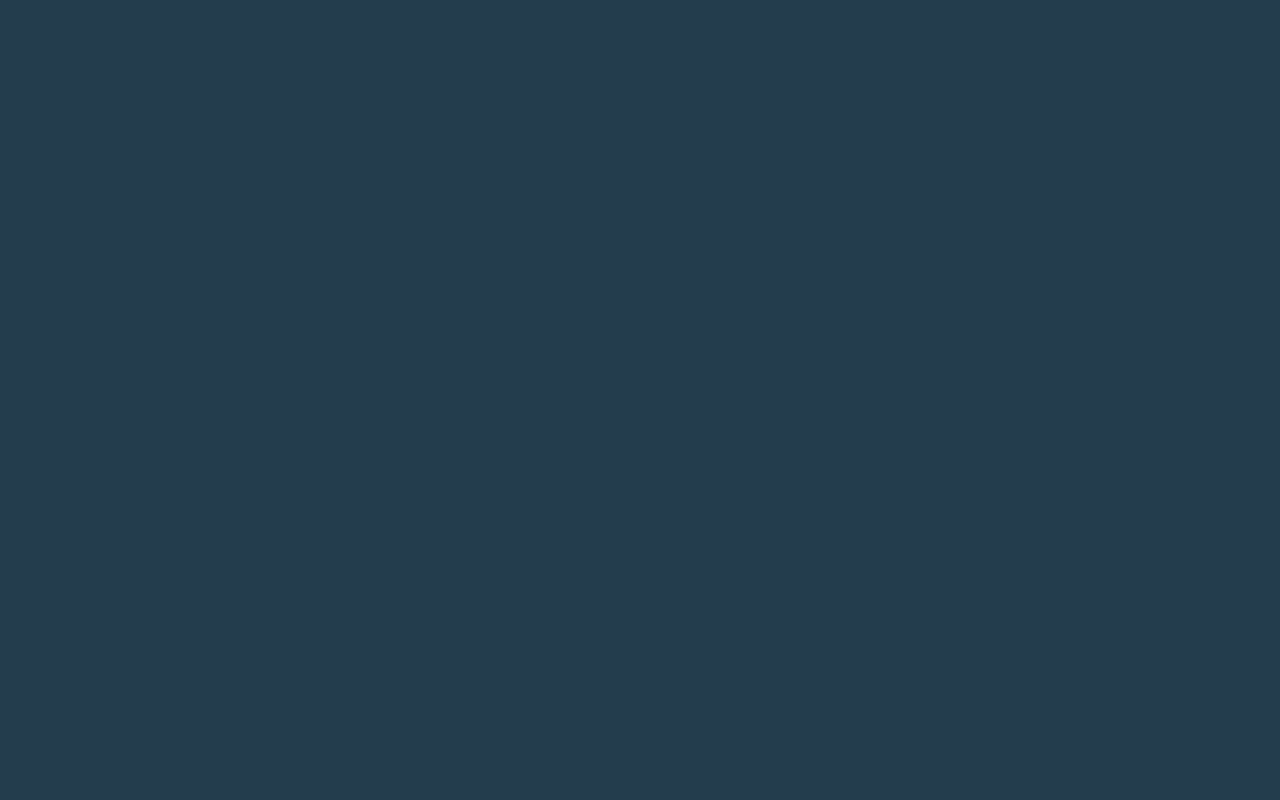
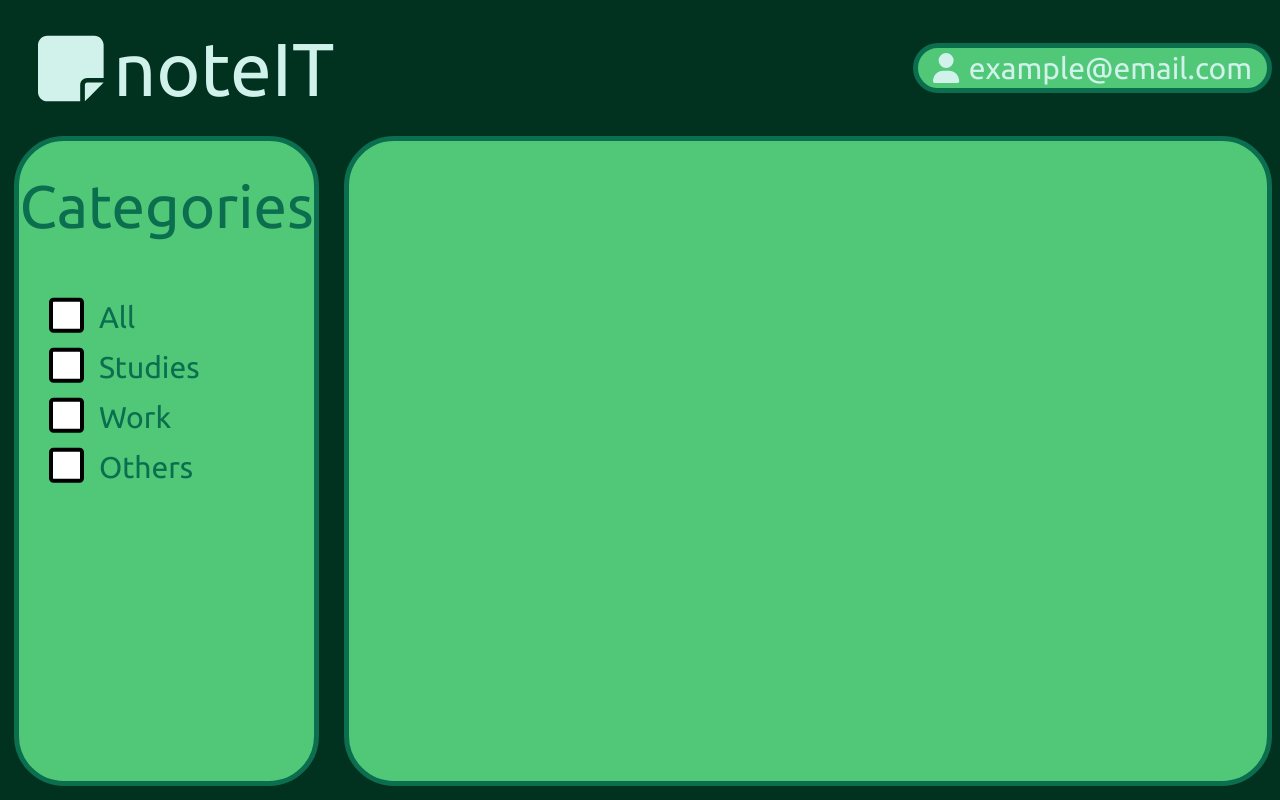
Before and after one commit to SharixVent/noteIT, a React (Vite) app in the folder frontend/: page /mainpage in a window 1280 px wide. Before the commit this address had no page. Built offline with nearby package versions, Linux system fonts and the light colour scheme.

Commit message:
Added MainPage.jsx with styles

```diff
--- a/frontend/src/App.jsx
+++ b/frontend/src/App.jsx
@@ -2,6 +2,7 @@ import { BrowserRouter as Router, Routes, Route } from 'react-router-dom';
 import Home from './components/Home/Home.jsx';
 import Login from './components/Login/Login.jsx';
 import Register from './components/Register/Register.jsx';
+import MainPage from './components/MainPage/MainPage.jsx';
 
 function App() {
     return (
@@ -10,6 +11,7 @@ function App() {
                 <Route path="/" element={<Home />} />
                 <Route path="/login" element={<Login />} />
                 <Route path="/register" element={<Register />} />
+                <Route path="/mainpage" element={<MainPage />} />
             </Routes>
         </Router>
     );
--- a/frontend/src/components/Home/Home.css
+++ b/frontend/src/components/Home/Home.css
@@ -1,8 +1,7 @@
 @import url('https://fonts.googleapis.com/css2?family=Roboto:ital,wght@0,100..900;1,100..900&family=Ubuntu:ital,wght@0,300;0,400;0,500;0,700;1,300;1,400;1,500;1,700&display=swap');
 
 :root {
-    color: #f4f1de;
-    background-color: #233d4d;
+    background-color: #013220;
     font-family:  "Ubuntu", sans-serif;
     font-style: normal;
     margin: 0;
@@ -25,14 +24,14 @@
     align-items: center;
     justify-content: center;
     font-size: clamp(60px, 10vw, 75px);
-    color: #fe7f2d;
+    color: #d1f2eb;
     gap: 10px;
     user-select: none;
 }
 
 
 .navbar-home button {
-    color: #fe7f2d;
+    color: #d1f2eb;
     display: flex;
     place-items: center;
     font-size: clamp(10px, 3.5vw, 30px);
@@ -40,19 +39,20 @@
     padding: 10px 15px;
     width: auto;
     gap: 10px;
-    background-color: #3A5C6F;
-    border: 5px solid #152a36;
+    background-color: #50c878;
+    border: 5px solid #0b6e4f;
     transition: 0.4s all ease;
     position: relative;
-    border-radius: 8px;
-
+    border-radius: 50px;
+    cursor: pointer;
 }
 
 
 .navbar-home button:hover {
-    background-color: #4F7A8F;
+    background-color: #5ec982;
     letter-spacing: 2.5px;
-    border-radius: 12px;
+
+    border-radius: 30px;
 }
 
 /* ================  .land-page  ================ */
@@ -72,8 +72,8 @@
     border-radius: 30px;
     height: 80vh;
     position: relative;
-    border: 8px ridge #fe7f2d;
-    background-color: #4F7A8F;
+    border: 8px ridge #0b6e4f;
+    background-color: #d1f2eb;
     overflow: hidden;
 }
 
@@ -176,11 +176,11 @@
     user-select: none;
     margin: 5px;
     font-weight: 500;
-    background: radial-gradient(circle, #ffffff, #868681);
+    background: radial-gradient(circle, #d1f2eb, #013220);
     background-clip: text;
     color: transparent;
     animation: front 8s linear infinite;
-    background-size: 200% 200%;
+    background-size: 300% 300%;
 }
 
 @keyframes front {
@@ -197,11 +197,11 @@
 }
 
 .land-page .container-land-page .categories-land-page {
-    width: 350px;
-    height: 350px;
-    background-color: #3A5C6F;
+    width: 20vw;
+    height: 27vh;
+    background-color: #013220;
     position: absolute;
-    top: 50%;
+    top: 55%;
     left: 50%;
     transform: translate(-50%, 50%);
     display: flex;
@@ -215,7 +215,7 @@
 }
 
 .land-page .container-land-page .categories-land-page > span {
-    color: aliceblue;
+    color: #d1f2eb;
     font-size: 20px;
     user-select: none;
 }
--- a/frontend/src/components/Login/Login.css
+++ b/frontend/src/components/Login/Login.css
@@ -1,15 +1,3 @@
-:root {
-    color: #f4f1de;
-    background-color: #233d4d;
-    max-width: 100%;
-    max-height: 100%;
-    font-family:  "Ubuntu", sans-serif;
-    font-style: normal;
-    margin: 0;
-    padding: 0;
-    overflow: hidden;
-}
-
 .login-main {
     display: flex;
     width: 100%;
@@ -208,6 +196,10 @@
     z-index: 5;
     align-items: start;
     gap: 20px;
+    border-radius: 40px;
+    padding: 50px;
+    background: #fff;
+    box-shadow: 2px 2px 2px #000000;
 }
 
 .login-main .login-container .login-form > input[type='text'] {
--- /dev/null
+++ b/frontend/src/components/MainPage/MainPage.css
@@ -0,0 +1,111 @@
+.navbar-mp {
+    width: 100%;
+    height: 15vh;
+    display: flex;
+    justify-content: space-between;
+    align-items: center;
+}
+
+.navbar-mp .logo-mp {
+    display: flex;
+    align-items: center;
+    justify-content: center;
+    color: #d1f2eb;
+    font-size: clamp(60px, 10vw, 75px);
+    gap: 10px;
+    margin-left: 10vw;
+    width: 100px;
+    height: 100px;
+    user-select: none;
+}
+
+.navbar-mp .profile-mp {
+    width: auto;
+    gap: 10px;
+    border-radius: 50px;
+    padding: 0 15px;
+    font-size: clamp(10px, 3.5vw, 30px);
+    height: 5vh;
+    display: flex;
+    align-items: center;
+    color: #d1f2eb;
+    background: #50c878;
+    border: 5px solid #0b6e4f;
+    user-select: none;
+
+}
+
+.main-mp {
+    height: 80vh;
+    width: 100%;
+    display: flex;
+    gap: 2vw;
+    margin-top: 1vh;
+}
+
+.main-mp .categories-mp {
+    height: 80vh;
+    width: 23vw;
+    border: 5px solid #0b6e4f;
+    background-color: #50c878;
+    border-radius: 50px;
+    margin-left: 0.5vw;
+    color: #0b6e4f;
+    display: flex;
+    flex-direction: column;
+    user-select: none;
+}
+
+.main-mp .categories-mp > span {
+    margin: 30px;
+    font-size: 60px;
+    align-self: center;
+}
+
+.main-mp .categories-mp .container-cat-mp {
+    display: grid;
+    grid-template: "a b";
+    justify-content: flex-start;
+    align-items: center;
+    margin: 30px;
+    font-size: 30px;
+    gap: 15px;
+
+}
+
+.main-mp .categories-mp .container-cat-mp > input[type='checkbox'] {
+    appearance: none;
+    background-color: #fff;
+    margin: 0;
+    font: inherit;
+    color: currentColor;
+    width: 1.15em;
+    height: 1.15em;
+    border: 0.15em solid black;
+    border-radius: 0.15em;
+    transform: translateY(-0.075em);
+    display: grid;
+    place-content: center;
+}
+
+.main-mp .categories-mp .container-cat-mp > input[type='checkbox']::before {
+    content: "";
+    width: 0.65em;
+    height: 0.65em;
+    transform: scale(0);
+    transition: 120ms transform ease-in-out;
+    box-shadow: inset 1em 1em #0b6e4f;
+}
+
+.main-mp .categories-mp .container-cat-mp > input[type="checkbox"]:checked::before {
+    transform: scale(1);
+  }
+
+.main-mp .container-mp {
+    height: 80vh;
+    width: 72vw;
+    border: 5px solid #0b6e4f;
+    background-color: #50c878;
+    border-radius: 50px;
+    color: #d1f2eb;
+}
--- a/frontend/src/components/MainPage/MainPage.jsx
+++ b/frontend/src/components/MainPage/MainPage.jsx
@@ -0,0 +1,44 @@
+import { useNavigate } from 'react-router-dom';
+import { FontAwesomeIcon } from '@fortawesome/react-fontawesome'
+import { faNoteSticky, faUser} from '@fortawesome/free-solid-svg-icons'
+import './MainPage.css';
+
+function MainPage()  {
+    const navigate = useNavigate();
+
+    return <>
+        <div className="navbar-mp">
+            <div className="logo-mp">
+                <FontAwesomeIcon className='ikona-land' icon={faNoteSticky} />
+                <p>noteIT</p>
+            </div>
+            <div className="profile-mp" id='profile-mp'><FontAwesomeIcon icon={faUser} />example@email.com</div>
+        </div>
+        <div className="main-mp">
+            <div className="categories-mp">
+                <span>Categories</span>
+                <div className="container-cat-mp">
+                    <input type="checkbox" name="" id=""></input>
+                    <label htmlFor="">All</label>
+                    <input type="checkbox" name="" id=""></input>
+                    <label htmlFor="">Studies</label>
+                    <input type="checkbox" name="" id=""></input>
+                    <label htmlFor="">Work</label>
+                    <input type="checkbox" name="" id=""></input>
+                    <label htmlFor="">Others</label>
+                </div>
+
+            </div>
+            <div className="container-mp">
+                <div className="notes-container-mp">
+                {/*Notatki tutaj*/}
+                </div>
+                <div className="cont-add-mp">
+                    <div className="add-note-mp"></div>
+                </div>
+            </div>
+
+        </div>
+    </>
+
+} export default MainPage;
```
Also changed, not shown: frontend/package.json (+10 -0 lines), 1 other file (tests, documents, lock files or other folders).
